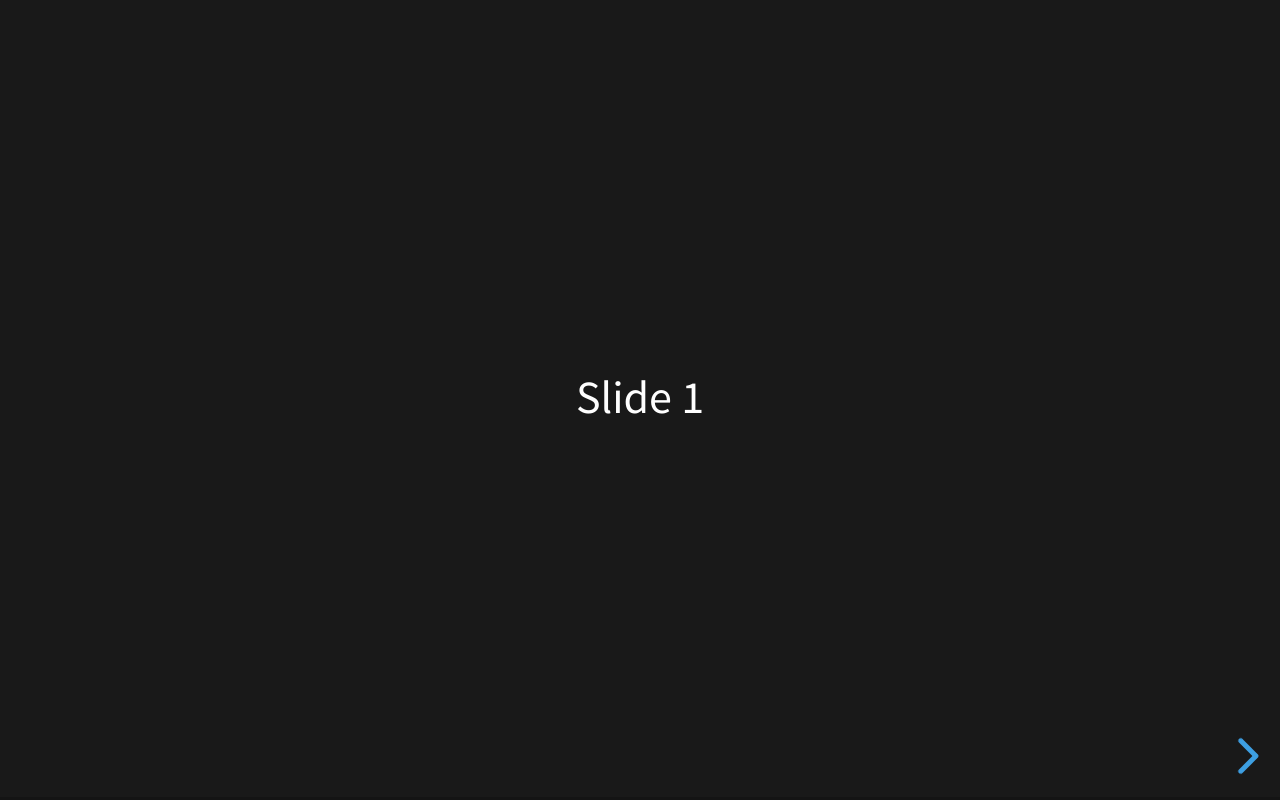
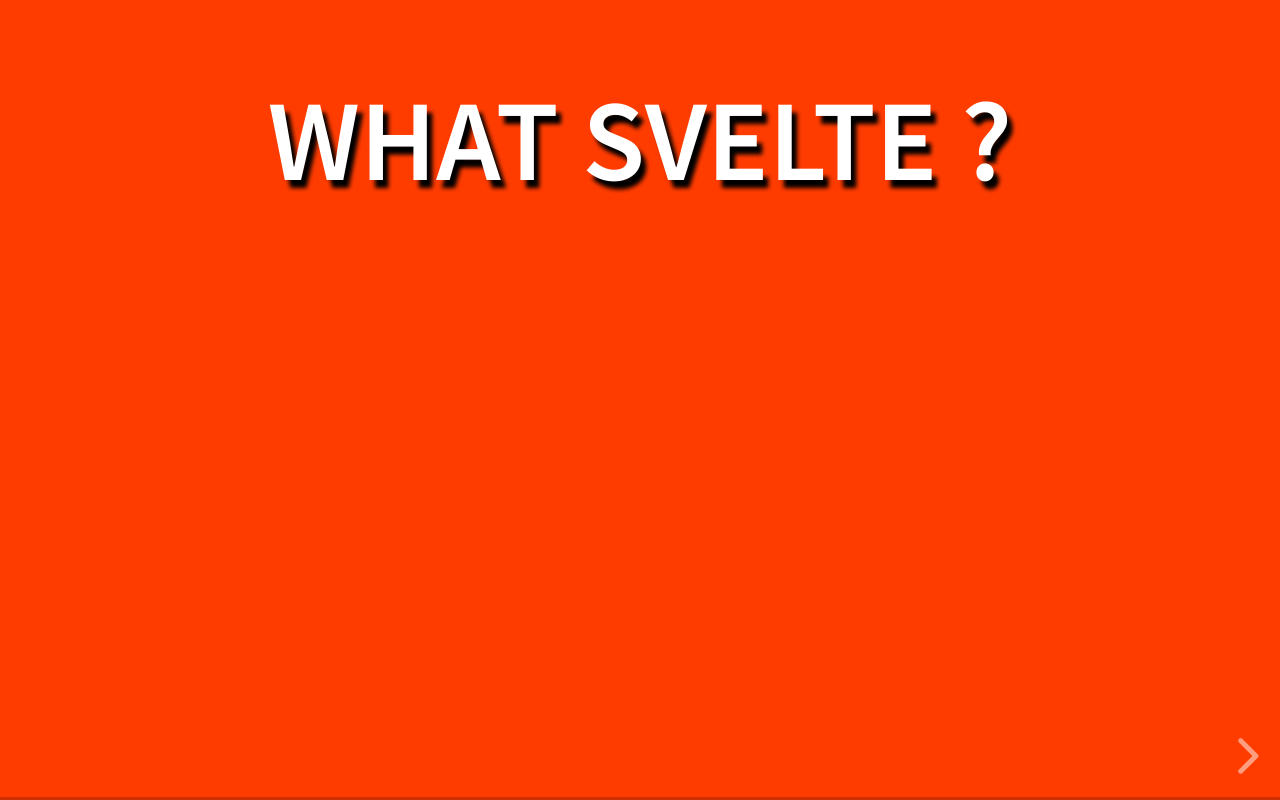
Before and after one commit to zailbreck/scrum-present, a website: page index.html in a window 1280 px wide. Drawn offline with Linux system fonts and the light colour scheme.

Commit message:
Salah Berkas

```diff
--- a/index.html
+++ b/index.html
@@ -12,12 +12,34 @@
 
 		<!-- Theme used for syntax highlighted code -->
 		<link rel="stylesheet" href="plugin/highlight/monokai.css">
+		<style>
+			.text-card1{
+				padding: 20px;
+				font-size: 25px;
+				text-align: center;
+				margin-bottom: auto;
+				margin-top: 50px;
+				margin-left: 270px;
+				margin-right: -260px;
+			}
+		</style>
 	</head>
 	<body>
 		<div class="reveal">
 			<div class="slides">
-				<section>Slide 1</section>
-				<section>Slide 2</section>
+
+				<section class="size" data-background-color="rgb(255, 60, 0)" data-transition="zoom">
+					<div class="cards">
+						<div class="text-card" >
+							<h1 class="blink" style="text-shadow: 5px 7px 4px black">What SVELTE ?</h1>
+						</div>
+						<div class="text-card1">
+							<p class="fragment fade-up" style="color:white;">Svelte dirilis pada tahun 2016 yang dibuat oleh Rich Harris. Svelte Ini digunakan oleh perusahaan seperti The New York Times, Avast, Spotify, dan Semrush.</p>
+							<p class="fragment fade-left" style="color:white;">Di situs resminya Svelte bukan hanya sekedar framework tapi lebih dari itu. Menurutnya Svelte adalah semacam compiler, kode yang kita tulis di Svelte dikonversi menjadi JavaScript yang sudah dioptimasi.</p>
+							<p class="fragment fade-right"> Dalam Survei 2020, 86% pengembang menyatakan kepuasan mereka dalam bekerja dengan Svelte. Dalam survei terbaru yang disiapkan oleh Stack Overflow pada tahun 2021, Svelte dipilih sebagai framework yang paling disukai oleh 71,42% responden, mengungguli React (69,28%) dan Vue (64,41%). </p>
+						</div>
+					</div>
+				</section>
 			</div>
 		</div>
 
```
